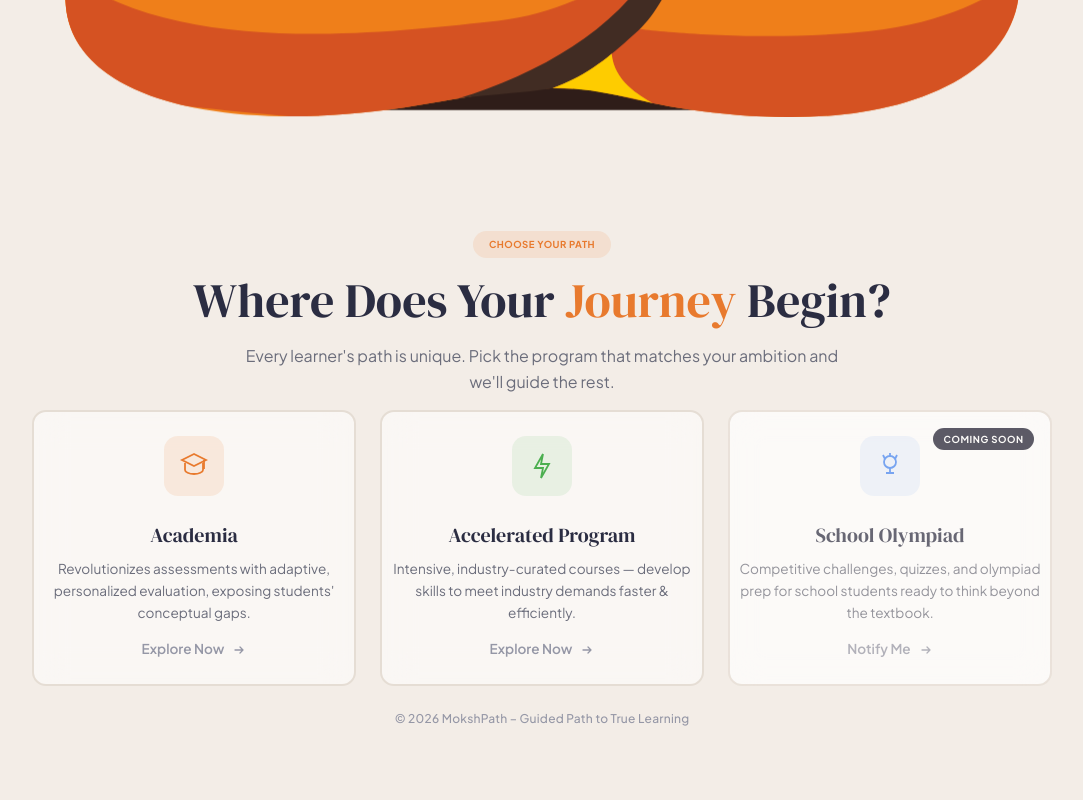
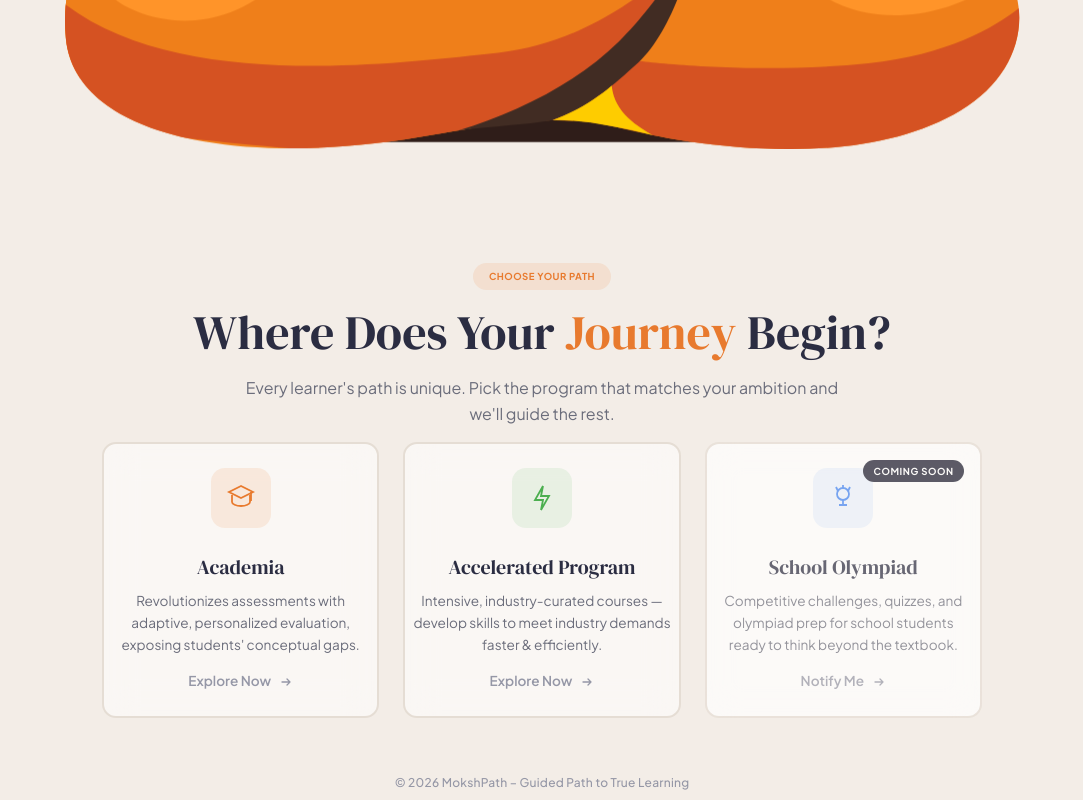
Before and after one commit to Aiinhome-Aivista/moksh-path-landing, a React (Vite) app: page / in a window 1280 px wide. Shown: the part 1335-2135 px from the top of the page, without its empty margins (98-1181 px from the left). Before the commit the page ends 2071 px from the top, so only its background shows below. Built offline with nearby package versions, Linux system fonts and the light colour scheme.

Commit message:
remove scroll 3

```diff
--- a/src/components/home/mokshPathDashboard.css
+++ b/src/components/home/mokshPathDashboard.css
@@ -65,7 +65,7 @@
   flex-direction: column;
   align-items: center;
   justify-content: center;
-  padding: 0 1.5rem;
+  padding: 2rem 1.5rem;
   text-align: center;
 }
 
@@ -98,7 +98,7 @@
   display: grid;
   grid-template-columns: repeat(3, 1fr);
   gap: 1.5rem;
-  max-width: 1100px;
+  max-width: 960px;
   margin: 1rem auto;
   padding: 0 2.5rem;
 }
--- a/src/components/home/mokshPathDashboard.tsx
+++ b/src/components/home/mokshPathDashboard.tsx
@@ -90,7 +90,7 @@
       <div className="home-hero cursor-pointer">
         <img
           src={HeroIcon}
-          className="mt-6 h-32 w-32 animate-bounce"
+          className="h-32 w-32 animate-bounce"
           alt="Logo"
           aria-hidden="true"
         />
```
